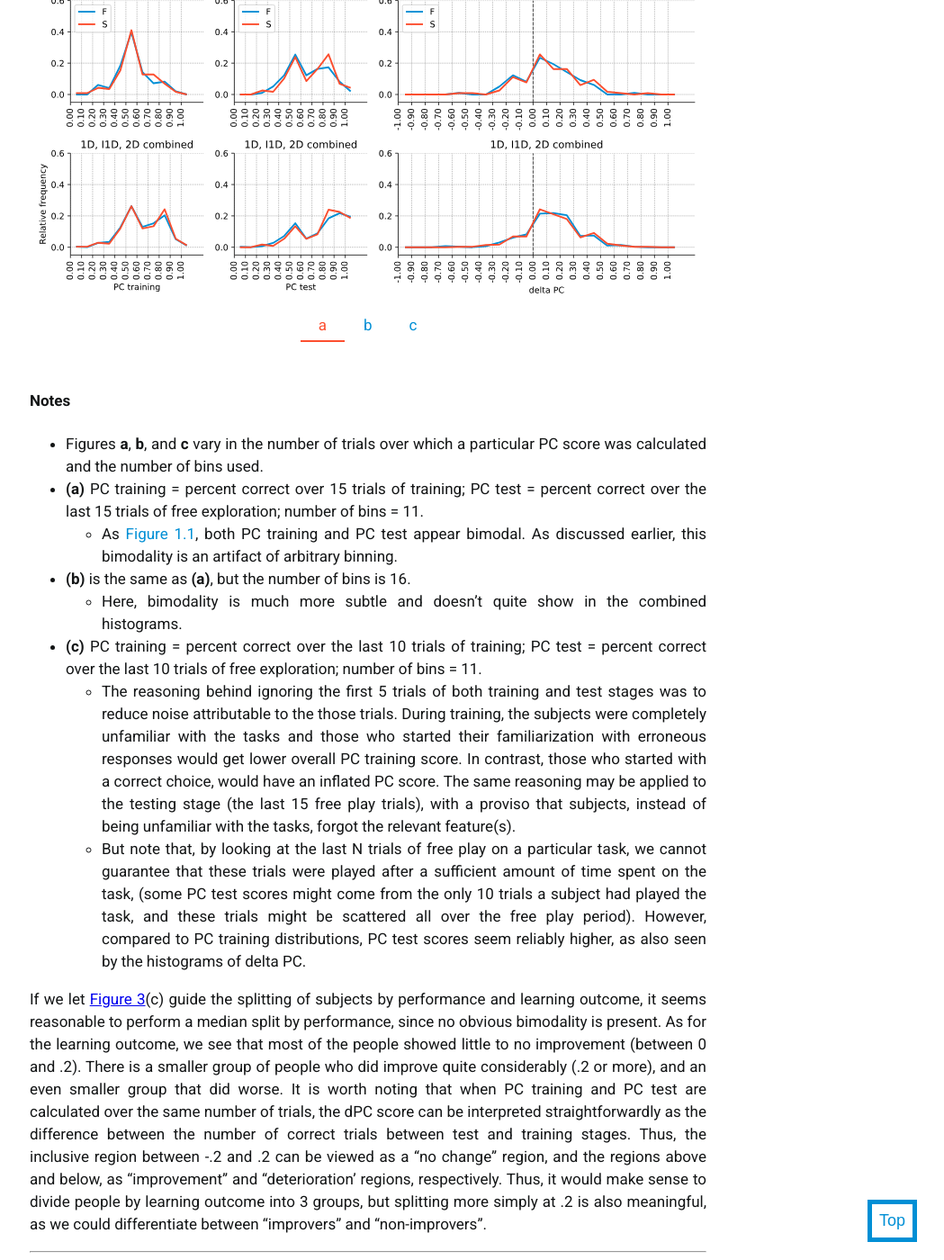
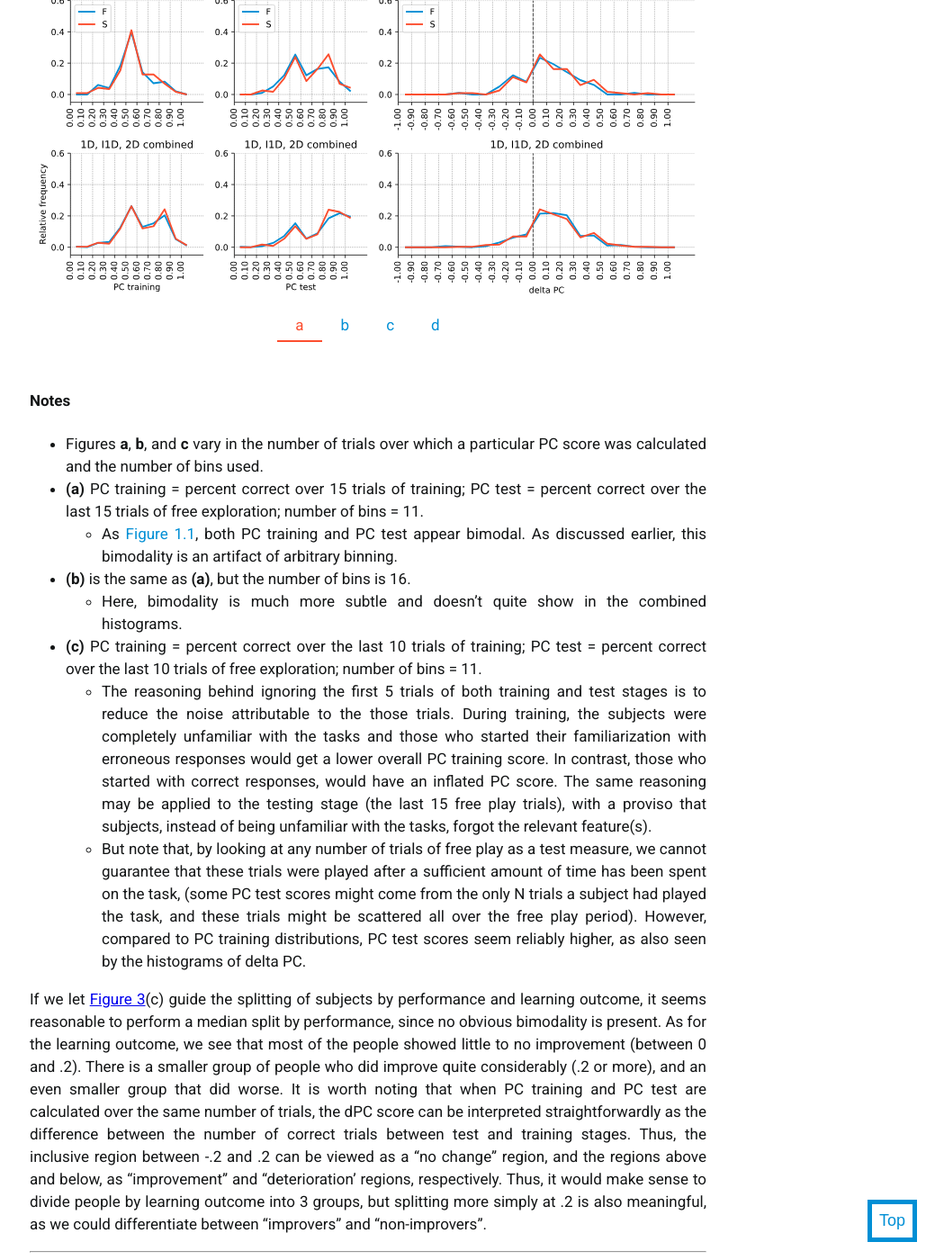
Before and after one commit to alex-ten/HFSP, a Jekyll site: the page built from content/analyses/descriptive/03 Splitting by performance and learning.md, in a window 1280 px wide and 1400 px high, scrolled down 1039 px. Shown: the whole window at 90% size, without its empty margins (231-1280 px from the left). Built offline with Jekyll 4.4.1, drawn with Linux system fonts in a browser that asks for light colours; nearby versions of some CDN libraries; our own code applies the rules of GitHub Pages for plain Markdown files.

Commit message:
Content corrections

```diff
--- a/content/analyses/descriptive/03 Splitting by performance and learning.md
+++ b/content/analyses/descriptive/03 Splitting by performance and learning.md
@@ -13,7 +13,7 @@ Histograms in [Figure 3](#f-3){: .animated} show how the subjects from each of t
     obj='figure'
     num=page.entrynum
     label='PC and learning for each task split by group<br>(left = PC training, middle = PC test, right = dPC)' %}
-{% include carousel2.html thumbnails='true' path='img/train_test_delta_hists_10_10_a.svg::img/train_test_delta_hists_15_15_b.svg::img/train_test_delta_hists_10_10_c.svg' %}
+{% include carousel2.html thumbnails='true' path='img/train_test_delta_hists_10_10_a.svg::img/train_test_delta_hists_15_15_b.svg::img/train_test_delta_hists_10_10_c.svg::img/train_test_delta_hists_7_7_d.svg' %}
 
 <a href='#important_notes'></a>
 #### Notes
@@ -23,7 +23,7 @@ Histograms in [Figure 3](#f-3){: .animated} show how the subjects from each of t
 - **(b)** is the same as **(a)**, but the number of bins is 16.
     - Here, bimodality is much more subtle and doesn't quite show in the combined histograms.
 - **(c)** PC training = percent correct over the last 10 trials of training; PC test = percent correct over the last 10 trials of free exploration; number of bins = 11.
-    - The reasoning behind ignoring the first 5 trials of both training and test stages was to reduce noise attributable to the those trials. During training, the subjects were completely unfamiliar with the tasks and those who started their familiarization with erroneous responses would get lower overall PC training score. In contrast, those who started with a correct choice, would have an inflated PC score. The same reasoning may be applied to the testing stage (the last 15 free play trials), with a proviso that subjects, instead of being unfamiliar with the tasks, forgot the relevant feature(s).
-    - But note that, by looking at the last N trials of free play on a particular task, we cannot guarantee that these trials were played after a sufficient amount of time spent on the task, (some PC test scores might come from the only 10 trials a subject had played the task, and these trials might be scattered all over the free play period). However, compared to PC training distributions, PC test scores seem reliably higher, as also seen by the histograms of delta PC.
+    - The reasoning behind ignoring the first 5 trials of both training and test stages is to reduce the noise attributable to the those trials. During training, the subjects were completely unfamiliar with the tasks and those who started their familiarization with erroneous responses would get a lower overall PC training score. In contrast, those who started with correct responses, would have an inflated PC score. The same reasoning may be applied to the testing stage (the last 15 free play trials), with a proviso that subjects, instead of being unfamiliar with the tasks, forgot the relevant feature(s).
+    - But note that, by looking at any number of trials of free play as a test measure, we cannot guarantee that these trials were played after a sufficient amount of time has been spent on the task, (some PC test scores might come from the only N trials a subject had played the task, and these trials might be scattered all over the free play period). However, compared to PC training distributions, PC test scores seem reliably higher, as also seen by the histograms of delta PC.
 
 If we let [Figure 3](#f-3)(c) guide the splitting of subjects by performance and learning outcome, it seems reasonable to perform a median split by performance, since no obvious bimodality is present. As for the learning outcome, we see that most of the people showed little to no improvement (between 0 and .2). There is a smaller group of people who did improve quite considerably (.2 or more), and an even smaller group that did worse. It is worth noting that when PC training and PC test are calculated over the same number of trials, the dPC score can be interpreted straightforwardly as the difference between the number of correct trials between test and training stages. Thus, the inclusive region between -.2 and .2 can be viewed as a "no change" region, and the regions above and below, as "improvement" and "deterioration' regions, respectively. Thus, it would make sense to divide people by learning outcome into 3 groups, but splitting more simply at .2 is also meaningful, as we could differentiate between "improvers" and "non-improvers".
```
